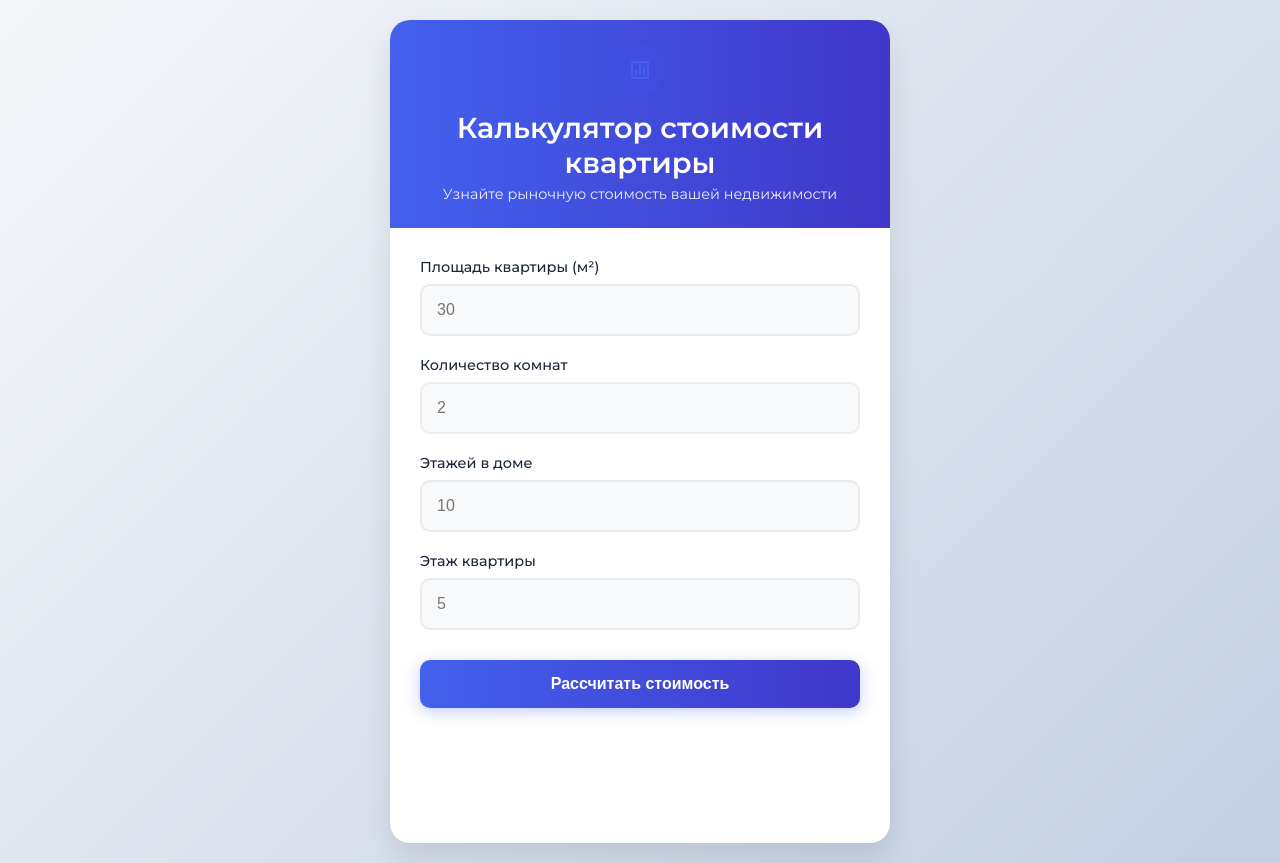
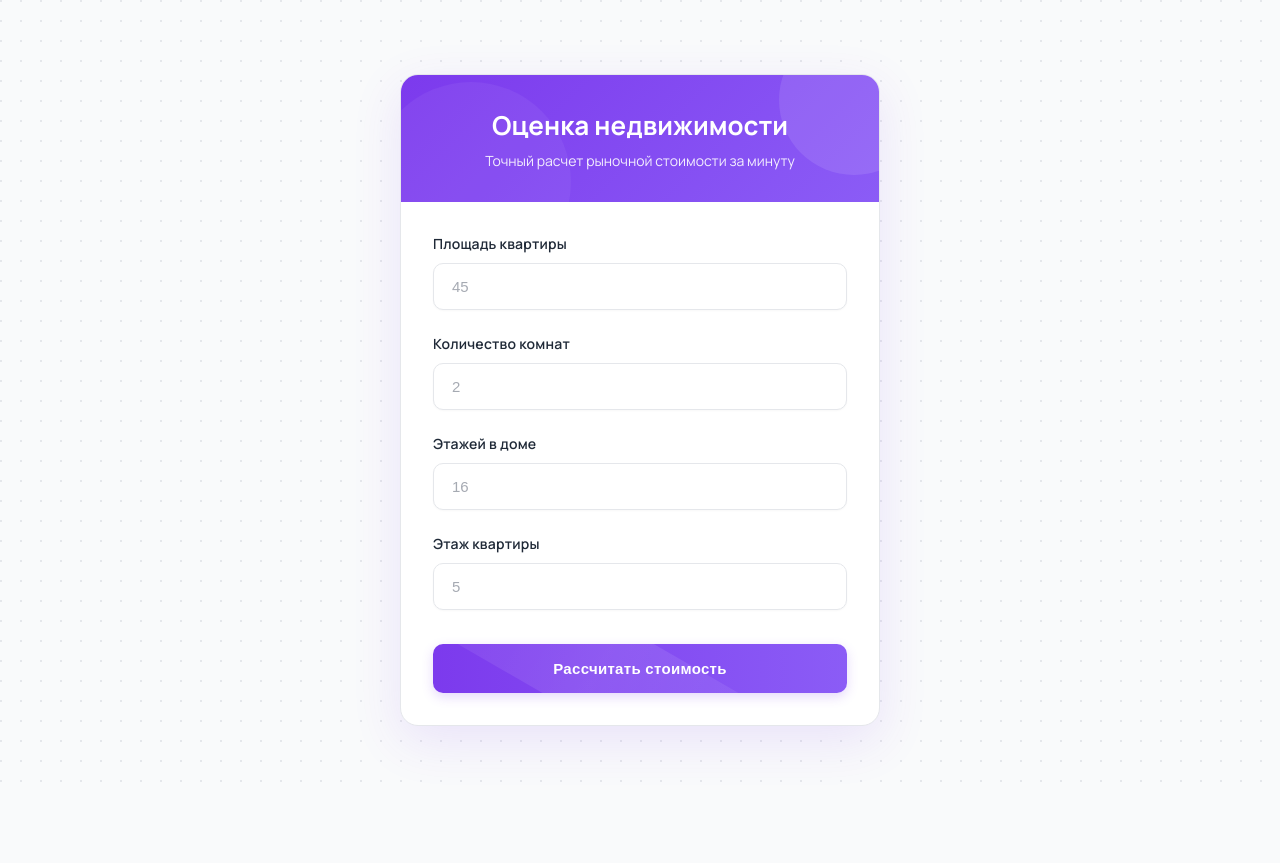
Before and after one commit to artemlen/pabd25, a Flask app: page / in a window 1280 px wide. After the commit the page ends 782 px from the top, so only its background shows below. Run offline with Flask 3, Linux system fonts and the light colour scheme; parts of the project's set-up code (start-up, migrations or seed data) failed here and were passed over.

Commit message:
Seminar 14/05/25 9

```diff
--- a/servise/app.py
+++ b/servise/app.py
@@ -62,8 +62,8 @@ def format_rubles(amount: float) -> str:
         parts.append(f"{thousands} тыс")
     if rubles > 0 or not parts:
         parts.append(f"{rubles} руб")
-    if kopecks > 0:
-        parts.append(f"{kopecks} коп")
+    #if kopecks > 0:
+        #parts.append(f"{kopecks} коп")
 
     return ' '.join(parts)
 
--- a/servise/templates/index.html
+++ b/servise/templates/index.html
@@ -3,17 +3,20 @@
 <head>
     <meta charset="UTF-8">
     <meta name="viewport" content="width=device-width, initial-scale=1.0">
-    <title>Калькулятор стоимости квартиры</title>
-    <link href="https://fonts.googleapis.com/css2?family=Montserrat:wght@400;500;600;700&display=swap" rel="stylesheet">
+    <title>RealEstate | Оценка стоимости</title>
+    <link href="https://fonts.googleapis.com/css2?family=Manrope:wght@300;400;500;600;700&display=swap" rel="stylesheet">
     <style>
         :root {
-            --primary: #4361ee;
-            --primary-light: #4895ef;
-            --secondary: #3f37c9;
-            --dark: #1b263b;
-            --light: #f8f9fa;
-            --success: #4cc9f0;
-            --danger: #f72585;
+            --primary: #7c3aed;
+            --primary-light: #8b5cf6;
+            --dark: #1f2937;
+            --light: #f9fafb;
+            --gray: #6b7280;
+            --light-gray: #f3f4f6;
+            --success: #10b981;
+            --error: #ef4444;
+            --border: #e5e7eb;
+            --accent: #ec4899;
         }
 
         * {
@@ -23,228 +26,280 @@
         }
 
         body {
-            font-family: 'Montserrat', sans-serif;
-            background: linear-gradient(135deg, #f5f7fa 0%, #c3cfe2 100%);
+            font-family: 'Manrope', sans-serif;
+            background-color: #f9fafb;
             min-height: 100vh;
             display: flex;
             justify-content: center;
             align-items: center;
             padding: 20px;
+            color: var(--dark);
+            background-image: radial-gradient(circle at 1px 1px, #e5e7eb 1px, transparent 0);
+            background-size: 20px 20px;
         }
 
-        .container {
+        .calculator {
             background: white;
-            border-radius: 20px;
-            box-shadow: 0 15px 30px rgba(0, 0, 0, 0.1);
+            border-radius: 18px;
+            box-shadow: 0 15px 50px rgba(124, 58, 237, 0.12);
             width: 100%;
-            max-width: 500px;
+            max-width: 480px;
             overflow: hidden;
-            animation: fadeIn 0.6s ease-out;
+            border: 1px solid var(--border);
+            transition: transform 0.3s ease, box-shadow 0.3s ease;
+        }
+
+        .calculator:hover {
+            transform: translateY(-5px);
+            box-shadow: 0 20px 60px rgba(124, 58, 237, 0.18);
         }
 
         .header {
-            background: linear-gradient(to right, var(--primary), var(--secondary));
+            padding: 32px;
+            background: linear-gradient(135deg, var(--primary), var(--primary-light));
             color: white;
-            padding: 25px;
             text-align: center;
+            position: relative;
+            overflow: hidden;
+        }
+
+        .header::before {
+            content: "";
+            position: absolute;
+            top: -50px;
+            right: -50px;
+            width: 150px;
+            height: 150px;
+            background: rgba(255, 255, 255, 0.1);
+            border-radius: 50%;
+        }
+
+        .header::after {
+            content: "";
+            position: absolute;
+            bottom: -80px;
+            left: -30px;
+            width: 200px;
+            height: 200px;
+            background: rgba(255, 255, 255, 0.05);
+            border-radius: 50%;
         }
 
         .header h1 {
-            font-weight: 600;
-            font-size: 1.8rem;
-            margin-bottom: 5px;
+            font-weight: 700;
+            font-size: 26px;
+            margin-bottom: 8px;
+            position: relative;
+            z-index: 1;
         }
 
         .header p {
-            opacity: 0.9;
-            font-size: 0.9rem;
+            color: rgba(255, 255, 255, 0.9);
+            font-size: 14px;
+            font-weight: 400;
+            position: relative;
+            z-index: 1;
         }
 
         .form-container {
-            padding: 30px;
+            padding: 32px;
         }
 
-        .form-group {
-            margin-bottom: 20px;
+        .input-group {
+            margin-bottom: 24px;
             position: relative;
         }
 
-        .form-group label {
+        .input-label {
             display: block;
-            margin-bottom: 8px;
-            font-weight: 500;
+            margin-bottom: 10px;
+            font-size: 14px;
+            font-weight: 600;
             color: var(--dark);
-            font-size: 0.9rem;
+            letter-spacing: 0.2px;
         }
 
-        .form-control {
+        .input-field {
             width: 100%;
-            padding: 15px;
-            border: 2px solid #e9ecef;
+            padding: 14px 18px;
+            border: 1px solid var(--border);
             border-radius: 10px;
-            font-size: 1rem;
-            transition: all 0.3s;
-            background-color: #f8f9fa;
+            font-size: 15px;
+            transition: all 0.25s;
+            background-color: white;
+            color: var(--dark);
+            font-weight: 500;
+            box-shadow: 0 1px 2px rgba(0, 0, 0, 0.03);
         }
 
-        .form-control:focus {
+        .input-field:focus {
             outline: none;
-            border-color: var(--primary-light);
-            box-shadow: 0 0 0 3px rgba(67, 97, 238, 0.2);
-            background-color: white;
+            border-color: var(--primary);
+            box-shadow: 0 0 0 3px rgba(124, 58, 237, 0.15);
+        }
+
+        .input-field::placeholder {
+            color: var(--gray);
+            opacity: 0.6;
         }
 
         .error-message {
-            color: var(--danger);
-            font-size: 0.75rem;
-            margin-top: 5px;
+            color: var(--error);
+            font-size: 12px;
+            margin-top: 8px;
             display: none;
-            animation: shake 0.4s ease;
+            font-weight: 500;
+            padding-left: 4px;
         }
 
-        .btn {
+        .submit-btn {
             width: 100%;
-            padding: 15px;
-            background: linear-gradient(to right, var(--primary), var(--secondary));
+            padding: 16px;
+            background: linear-gradient(to right, var(--primary), var(--primary-light));
             color: white;
             border: none;
             border-radius: 10px;
-            font-size: 1rem;
+            font-size: 15px;
             font-weight: 600;
             cursor: pointer;
-            transition: all 0.3s;
+            transition: all 0.25s;
             margin-top: 10px;
-            box-shadow: 0 4px 15px rgba(67, 97, 238, 0.3);
+            letter-spacing: 0.3px;
+            box-shadow: 0 4px 12px rgba(124, 58, 237, 0.2);
+            position: relative;
+            overflow: hidden;
         }
 
-        .btn:hover {
+        .submit-btn:hover {
             transform: translateY(-2px);
-            box-shadow: 0 6px 20px rgba(67, 97, 238, 0.4);
+            box-shadow: 0 6px 16px rgba(124, 58, 237, 0.25);
         }
 
-        .btn:active {
+        .submit-btn:active {
             transform: translateY(0);
         }
 
-        #response {
-            margin-top: 25px;
+        .submit-btn::after {
+            content: "";
+            position: absolute;
+            top: -50%;
+            left: -60%;
+            width: 200%;
+            height: 200%;
+            background: linear-gradient(
+                to right,
+                rgba(255, 255, 255, 0) 0%,
+                rgba(255, 255, 255, 0.1) 50%,
+                rgba(255, 255, 255, 0) 100%
+            );
+            transform: rotate(30deg);
+            transition: all 0.3s;
+        }
+
+        .submit-btn:hover::after {
+            left: 100%;
+        }
+
+        .result-container {
+            margin-top: 28px;
             padding: 20px;
             border-radius: 10px;
             text-align: center;
             font-weight: 500;
             display: none;
-            animation: fadeIn 0.5s ease-out;
-            font-size: 1.1rem;
-            line-height: 1.6;
-            word-wrap: break-word;
-            min-height: 80px;
-            display: flex;
-            align-items: center;
-            justify-content: center;
-            flex-direction: column;
-            white-space: pre-line;
+            animation: fadeIn 0.4s ease-out;
+            font-size: 16px;
+            line-height: 1.5;
+            border: 1px solid transparent;
         }
 
-        .success {
-            background-color: rgba(76, 201, 240, 0.1);
-            color: var(--primary);
-            border-left: 4px solid var(--success);
-            border: 1px solid rgba(76, 201, 240, 0.3);
-            padding: 20px 15px;
+        .result-success {
+            background-color: rgba(16, 185, 129, 0.08);
+            color: var(--success);
+            border-color: rgba(16, 185, 129, 0.2);
         }
 
-        .error {
-            background-color: rgba(247, 37, 133, 0.1);
-            color: var(--danger);
-            border-left: 4px solid var(--danger);
+        .result-error {
+            background-color: rgba(239, 68, 68, 0.08);
+            color: var(--error);
+            border-color: rgba(239, 68, 68, 0.2);
+        }
+
+        .result-loading {
+            color: var(--primary);
+            background-color: rgba(124, 58, 237, 0.08);
+            border-color: rgba(124, 58, 237, 0.2);
         }
 
         @keyframes fadeIn {
-            from { opacity: 0; transform: translateY(20px); }
+            from { opacity: 0; transform: translateY(10px); }
             to { opacity: 1; transform: translateY(0); }
         }
 
-        @keyframes shake {
-            0%, 100% { transform: translateX(0); }
-            20%, 60% { transform: translateX(-5px); }
-            40%, 80% { transform: translateX(5px); }
+        .input-icon {
+            position: absolute;
+            right: 16px;
+            top: 40px;
+            color: var(--gray);
+            font-size: 14px;
         }
 
-        .feature-icon {
-            width: 50px;
-            height: 50px;
-            background-color: rgba(67, 97, 238, 0.1);
-            border-radius: 50%;
-            display: flex;
-            align-items: center;
-            justify-content: center;
-            margin: 0 auto 15px;
-        }
-
-        .feature-icon svg {
-            width: 24px;
-            height: 24px;
-            fill: var(--primary);
-        }
-
-        @media (max-width: 576px) {
-            .container {
-                border-radius: 15px;
+        @media (max-width: 480px) {
+            .calculator {
+                border-radius: 14px;
             }
 
             .header {
-                padding: 20px;
+                padding: 28px 24px;
             }
 
             .form-container {
-                padding: 20px;
+                padding: 28px;
+            }
+
+            .header h1 {
+                font-size: 22px;
             }
         }
     </style>
 </head>
 <body>
-    <div class="container">
+    <div class="calculator">
         <div class="header">
-            <div class="feature-icon">
-                <svg xmlns="http://www.w3.org/2000/svg" viewBox="0 0 24 24">
-                    <path d="M19 3H5c-1.1 0-2 .9-2 2v14c0 1.1.9 2 2 2h14c1.1 0 2-.9 2-2V5c0-1.1-.9-2-2-2zm0 16H5V5h14v14z"/>
-                    <path d="M7 12h2v5H7zm4-7h2v12h-2zm4 4h2v8h-2z"/>
-                </svg>
-            </div>
-            <h1>Калькулятор стоимости квартиры</h1>
-            <p>Узнайте рыночную стоимость вашей недвижимости</p>
+            <h1>Оценка недвижимости</h1>
+            <p>Точный расчет рыночной стоимости за минуту</p>
         </div>
 
         <div class="form-container">
             <form id="numberForm">
-                <div class="form-group">
-                    <label for="num1">Площадь квартиры (м²)</label>
-                    <input type="number" class="form-control" id="num1" placeholder="30" min="10" max="300" step="0.1" required>
+                <div class="input-group">
+                    <label for="num1" class="input-label">Площадь квартиры</label>
+                    <input type="number" class="input-field" id="num1" placeholder="45" min="10" max="300" step="0.1" required>
                     <div id="error1" class="error-message">Введите площадь от 10 до 300 м²</div>
                 </div>
 
-                <div class="form-group">
-                    <label for="num2">Количество комнат</label>
-                    <input type="number" class="form-control" id="num2" placeholder="2" min="1" max="10" step="1" required>
+                <div class="input-group">
+                    <label for="num2" class="input-label">Количество комнат</label>
+                    <input type="number" class="input-field" id="num2" placeholder="2" min="1" max="10" step="1" required>
                     <div id="error2" class="error-message">Введите от 1 до 10 комнат</div>
                 </div>
 
-                <div class="form-group">
-                    <label for="num3">Этажей в доме</label>
-                    <input type="number" class="form-control" id="num3" placeholder="10" min="1" max="100" step="1" required>
+                <div class="input-group">
+                    <label for="num3" class="input-label">Этажей в доме</label>
+                    <input type="number" class="input-field" id="num3" placeholder="16" min="1" max="100" step="1" required>
                     <div id="error3" class="error-message">Введите от 1 до 100 этажей</div>
                 </div>
 
-                <div class="form-group">
-                    <label for="num4">Этаж квартиры</label>
-                    <input type="number" class="form-control" id="num4" placeholder="5" min="1" max="100" step="1" required>
+                <div class="input-group">
+                    <label for="num4" class="input-label">Этаж квартиры</label>
+                    <input type="number" class="input-field" id="num4" placeholder="5" min="1" max="100" step="1" required>
                     <div id="error4" class="error-message">Введите от 1 до 100 этаж</div>
                 </div>
 
-                <button type="button" class="btn" onclick="validateAndSubmit()">Рассчитать стоимость</button>
+                <button type="button" class="submit-btn" onclick="validateAndSubmit()">Рассчитать стоимость</button>
             </form>
 
-            <div id="response"></div>
+            <div id="response" class="result-container"></div>
         </div>
     </div>
 
@@ -288,7 +343,7 @@
             if (isValid) {
                 submitForm();
             } else {
-                showResponse('Пожалуйста, исправьте ошибки в форме', 'error');
+                showResponse('Пожалуйста, проверьте введенные данные', 'error');
             }
         }
 
@@ -306,7 +361,7 @@
             };
 
             // Показываем загрузку
-            showResponse('Идёт расчёт...', 'success');
+            showResponse('Выполняется расчет...', 'loading');
 
             fetch('/api/numbers', {
                 method: 'POST',
@@ -325,29 +380,25 @@
             })
             .catch(error => {
                 console.error('Ошибка:', error);
-                showResponse('Произошла ошибка при отправке данных', 'error');
+                showResponse('Ошибка соединения с сервером', 'error');
             });
         }
 
         function showResponse(message, type) {
             const responseEl = document.getElementById('response');
 
-            // Форматирование длинных чисел с переносами
-            const formattedMessage = message.replace(/(\d+ млн \d+ тыс \d+ руб \d+ коп)/g,
-                '<span style="display: inline-block; text-align: center;">$1</span>');
+            responseEl.textContent = message;
+            responseEl.className = 'result-container';
 
-            responseEl.innerHTML = formattedMessage;
-            responseEl.className = type;
-            responseEl.style.display = 'flex'; // Используем flex для центрирования
+            if (type === 'success') {
+                responseEl.classList.add('result-success');
+            } else if (type === 'error') {
+                responseEl.classList.add('result-error');
+            } else {
+                responseEl.classList.add('result-loading');
+            }
 
-            // Автоматическое увеличение шрифта для длинных сообщений
-            if (message.length > 50) {
-                responseEl.style.fontSize = '1rem';
-                responseEl.style.padding = '15px 10px';
-            } else {
-                responseEl.style.fontSize = '1.1rem';
-                responseEl.style.padding = '20px 15px';
-            }
+            responseEl.style.display = 'block';
         }
     </script>
 </body>
```
Also changed, not shown: 1 other file.
